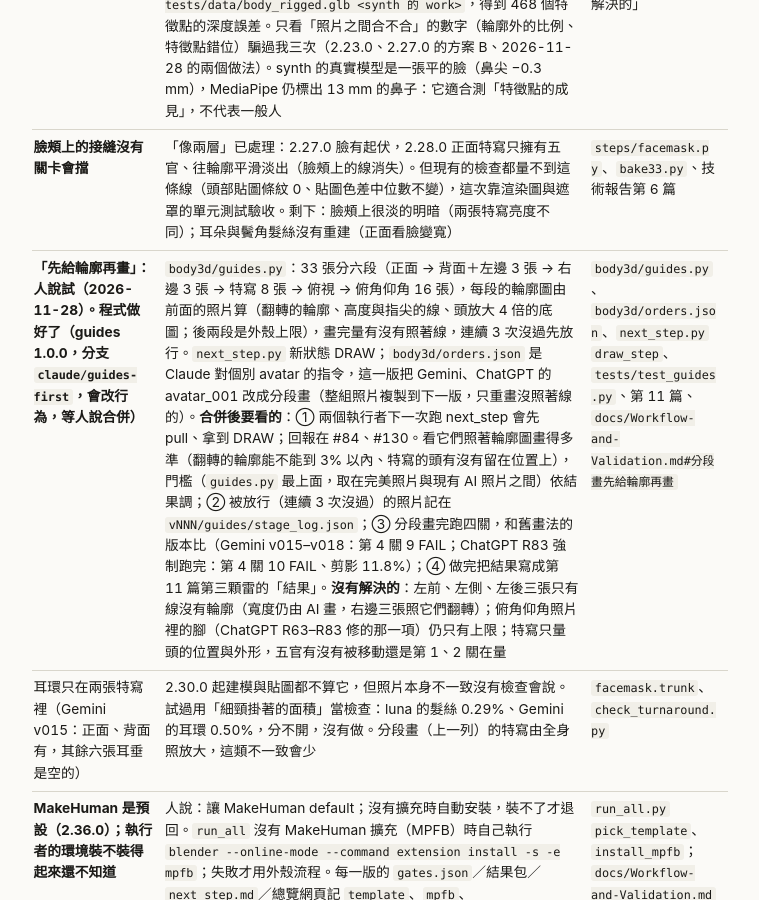
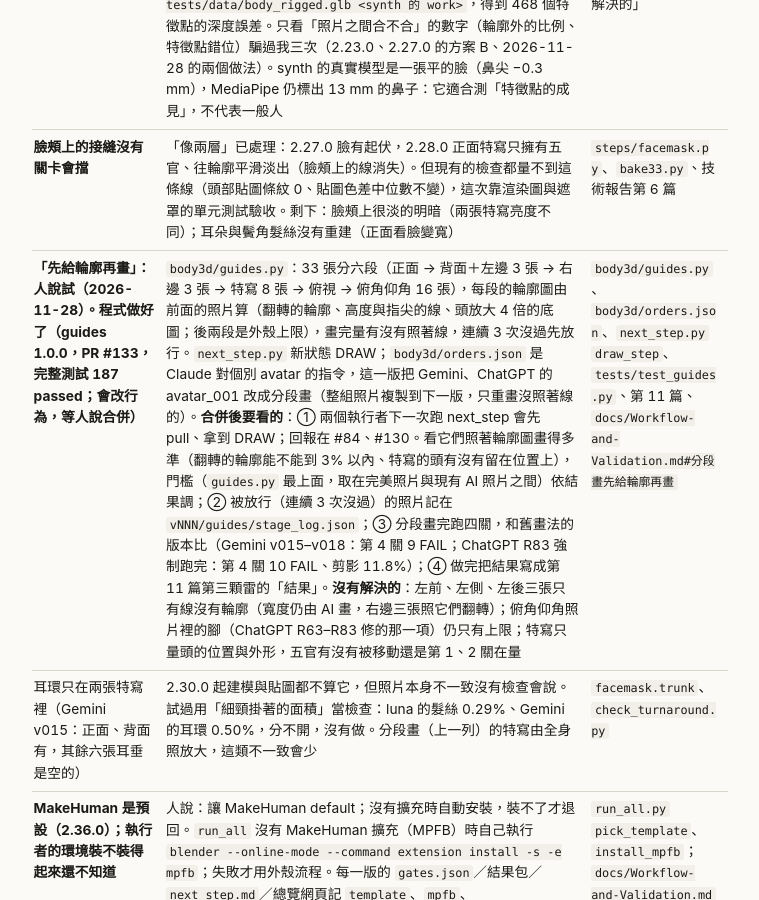
Before and after one commit to WangChengYeh/Avatar, a Jekyll site: the page built from docs/Handoff.md, in a window 1280 px wide and 900 px high, scrolled down 1572 px. Shown: the whole window, without its empty margins (260-1019 px from the left). Built offline with Jekyll 4.4.1, drawn with Linux system fonts in a browser that asks for light colours; our own code applies the rules of GitHub Pages for plain Markdown files.

Commit message:
[Claude] Handoff: the staged-drawing work is PR #133
Agent: Claude
Co-Authored-By: Claude Fable 5.2 <noreply@anthropic.com>

```diff
--- a/docs/Handoff.md
+++ b/docs/Handoff.md
@@ -19,7 +19,7 @@
 | **Gemini avatar_001 v018：四關 0 FAIL、DONE，複核不通過（人說：輸入是美女，輸出變醜）** | 把 GLB 用照片的相機渲染、和輸入並排：五官位置相同，但臉變寬（嘴的高度膚色寬度 75 → 98 mm，寬 31%；完美照片的模型寬 4–9%）、臉頰到下巴沒有收窄、耳朵只剩邊緣一條、鬢角髮絲沒有、髮髻和後腦連成尖錐。原因：臉頰與耳朵之間的凹處雕不出來，被朝前的平面補起來，貼上側面的皮膚。四道關卡沒有一項比成品的臉和輸入像不像。**下一步（照順序）**：① 把「成品像不像輸入」做成第 4 關的檢查（原型：正面特寫與渲染，從眼下到嘴的每一列量膚色寬度；`scratchpad` 的 facewidth.py，還沒進 repo），讓這種成品不再 DONE；② 修頭部側面的形狀（臉部輪廓的深度現在固定為 0，可改用特徵點的深度；耳朵）與貼圖；③ 髮髻 | issue #84、`steps/bl_client_render.py`、`face33.py`、`headsil33.py`、`bake33.py` |
 | **改臉或頭的形狀之前先量真實模型** | 完美照片是已知模型渲染的：`python tests/face_truth.py tests/data/luna-v1.glb <luna 的 work>`、`… tests/data/body_rigged.glb <synth 的 work>`，得到 468 個特徵點的深度誤差。只看「照片之間合不合」的數字（輪廓外的比例、特徵點錯位）騙過我三次（2.23.0、2.27.0 的方案 B、2026-11-28 的兩個做法）。synth 的真實模型是一張平的臉（鼻尖 −0.3 mm），MediaPipe 仍標出 13 mm 的鼻子：它適合測「特徵點的成見」，不代表一般人 | `tests/face_truth.py`、第 5 篇「還沒解決的」 |
 | **臉頰上的接縫沒有關卡會擋** | 「像兩層」已處理：2.27.0 臉有起伏，2.28.0 正面特寫只擁有五官、往輪廓平滑淡出（臉頰上的線消失）。但現有的檢查都量不到這條線（頭部貼圖條紋 0、貼圖色差中位數不變），這次靠渲染圖與遮罩的單元測試驗收。剩下：臉頰上很淡的明暗（兩張特寫亮度不同）；耳朵與鬢角髮絲沒有重建（正面看臉變寬） | `steps/facemask.py`、`bake33.py`、技術報告第 6 篇 |
-| **「先給輪廓再畫」：人說試（2026-11-28）。程式做好了（guides 1.0.0，分支 `claude/guides-first`，會改行為，等人說合併）** | `body3d/guides.py`：33 張分六段（正面 → 背面＋左邊 3 張 → 右邊 3 張 → 特寫 8 張 → 俯視 → 俯角仰角 16 張），每段的輪廓圖由前面的照片算（翻轉的輪廓、高度與指尖的線、頭放大 4 倍的底圖；後兩段是外殼上限），畫完量有沒有照著線，連續 3 次沒過先放行。`next_step.py` 新狀態 DRAW；`body3d/orders.json` 是 Claude 對個別 avatar 的指令，這一版把 Gemini、ChatGPT 的 avatar_001 改成分段畫（整組照片複製到下一版，只重畫沒照著線的）。**合併後要看的**：① 兩個執行者下一次跑 next_step 會先 pull、拿到 DRAW；回報在 #84、#130。看它們照著輪廓圖畫得多準（翻轉的輪廓能不能到 3% 以內、特寫的頭有沒有留在位置上），門檻（`guides.py` 最上面，取在完美照片與現有 AI 照片之間）依結果調；② 被放行（連續 3 次沒過）的照片記在 `vNNN/guides/stage_log.json`；③ 分段畫完跑四關，和舊畫法的版本比（Gemini v015–v018：第 4 關 9 FAIL；ChatGPT R83 強制跑完：第 4 關 10 FAIL、剪影 11.8%）；④ 做完把結果寫成第 11 篇第三顆雷的「結果」。**沒有解決的**：左前、左側、左後三張只有線沒有輪廓（寬度仍由 AI 畫，右邊三張照它們翻轉）；俯角仰角照片裡的腳（ChatGPT R63–R83 修的那一項）仍只有上限；特寫只量頭的位置與外形，五官有沒有被移動還是第 1、2 關在量 | `body3d/guides.py`、`body3d/orders.json`、`next_step.py` `draw_step`、`tests/test_guides.py`、第 11 篇、`docs/Workflow-and-Validation.md#分段畫先給輪廓再畫` |
+| **「先給輪廓再畫」：人說試（2026-11-28）。程式做好了（guides 1.0.0，PR #133，完整測試 187 passed；會改行為，等人說合併）** | `body3d/guides.py`：33 張分六段（正面 → 背面＋左邊 3 張 → 右邊 3 張 → 特寫 8 張 → 俯視 → 俯角仰角 16 張），每段的輪廓圖由前面的照片算（翻轉的輪廓、高度與指尖的線、頭放大 4 倍的底圖；後兩段是外殼上限），畫完量有沒有照著線，連續 3 次沒過先放行。`next_step.py` 新狀態 DRAW；`body3d/orders.json` 是 Claude 對個別 avatar 的指令，這一版把 Gemini、ChatGPT 的 avatar_001 改成分段畫（整組照片複製到下一版，只重畫沒照著線的）。**合併後要看的**：① 兩個執行者下一次跑 next_step 會先 pull、拿到 DRAW；回報在 #84、#130。看它們照著輪廓圖畫得多準（翻轉的輪廓能不能到 3% 以內、特寫的頭有沒有留在位置上），門檻（`guides.py` 最上面，取在完美照片與現有 AI 照片之間）依結果調；② 被放行（連續 3 次沒過）的照片記在 `vNNN/guides/stage_log.json`；③ 分段畫完跑四關，和舊畫法的版本比（Gemini v015–v018：第 4 關 9 FAIL；ChatGPT R83 強制跑完：第 4 關 10 FAIL、剪影 11.8%）；④ 做完把結果寫成第 11 篇第三顆雷的「結果」。**沒有解決的**：左前、左側、左後三張只有線沒有輪廓（寬度仍由 AI 畫，右邊三張照它們翻轉）；俯角仰角照片裡的腳（ChatGPT R63–R83 修的那一項）仍只有上限；特寫只量頭的位置與外形，五官有沒有被移動還是第 1、2 關在量 | `body3d/guides.py`、`body3d/orders.json`、`next_step.py` `draw_step`、`tests/test_guides.py`、第 11 篇、`docs/Workflow-and-Validation.md#分段畫先給輪廓再畫` |
 | 耳環只在兩張特寫裡（Gemini v015：正面、背面有，其餘六張耳垂是空的） | 2.30.0 起建模與貼圖都不算它，但照片本身不一致沒有檢查會說。試過用「細頸掛著的面積」當檢查：luna 的髮絲 0.29%、Gemini 的耳環 0.50%，分不開，沒有做。分段畫（上一列）的特寫由全身照放大，這類不一致會少 | `facemask.trunk`、`check_turnaround.py` |
 | **MakeHuman 是預設（2.36.0）；執行者的環境裝不裝得起來還不知道** | 人說：讓 MakeHuman default；沒有擴充時自動安裝，裝不了才退回。`run_all` 沒有 MakeHuman 擴充（MPFB）時自己執行 `blender --online-mode --command extension install -s -e mpfb`；失敗才用外殼流程。每一版的 `gates.json`／結果包／`next_step.md`／總覽網頁記 `template`、`mpfb`、`mpfb_install`。ChatGPT 的環境跑過 MakeHuman（R52–R61），但 R78 的自動安裝失敗（它回報官方擴充庫「找不到 MPFB」，之後自己裝了 2.0.18）：要它貼出 `gates.json` 的 `mpfb_install` 那一行才知道原因（Blender 版本太舊？）；Gemini 沒有跑過：看它下一版的 `gates.json`，是 `hull` 且 `mpfb_install: failed…` 就表示它的沙盒連不到擴充庫，要另想辦法（例如把擴充放進它拿得到的地方）。自動安裝在本機用空白的 Blender 使用者資料夾實測過（`BLENDER_USER_RESOURCES` 指到空目錄：9 秒裝好，luna 四道關卡 0 FAIL），其他作業系統沒測過。總覽網頁改了 `dashboard/Index.html`，人要重新部署才看得到模板 | `run_all.py` `pick_template`、`install_mpfb`；`docs/Workflow-and-Validation.md` |
 | **Gemini v012 第 3 關 FAIL：擺姿勢網格連續性**（6 條三角形邊超過 8 cm 和原長 4 倍，body3d 2.22.0，外殼流程） | 照片過了第 1、2 關，是程式的問題：從雲端硬碟拿 v012 的照片重現，查骨架權重（`rig.py`、`joints.py`）與 `verify_glb.py` 的門檻 | `avatar/gemini/avatar_001/v012/`、`verify_glb.py` |
```
